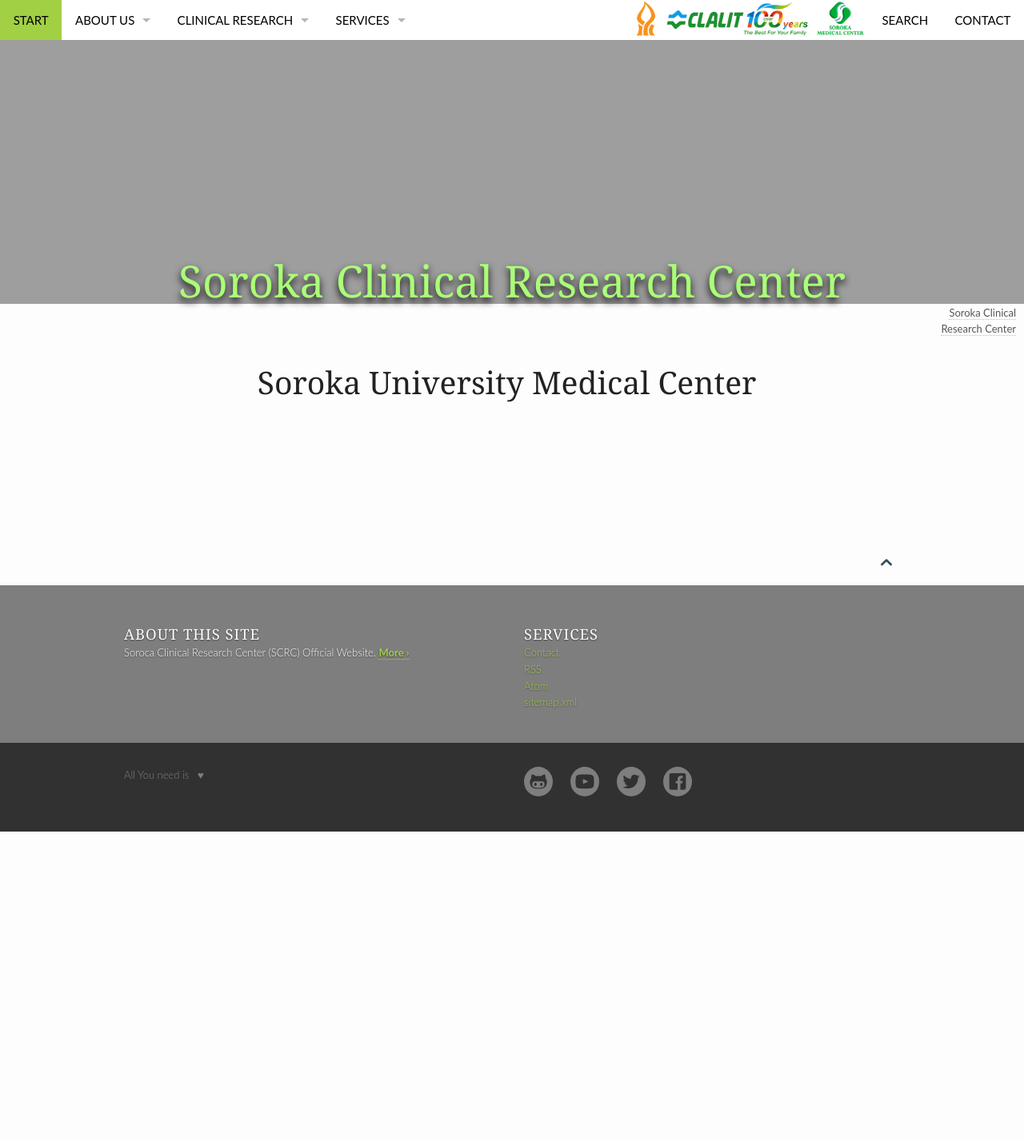
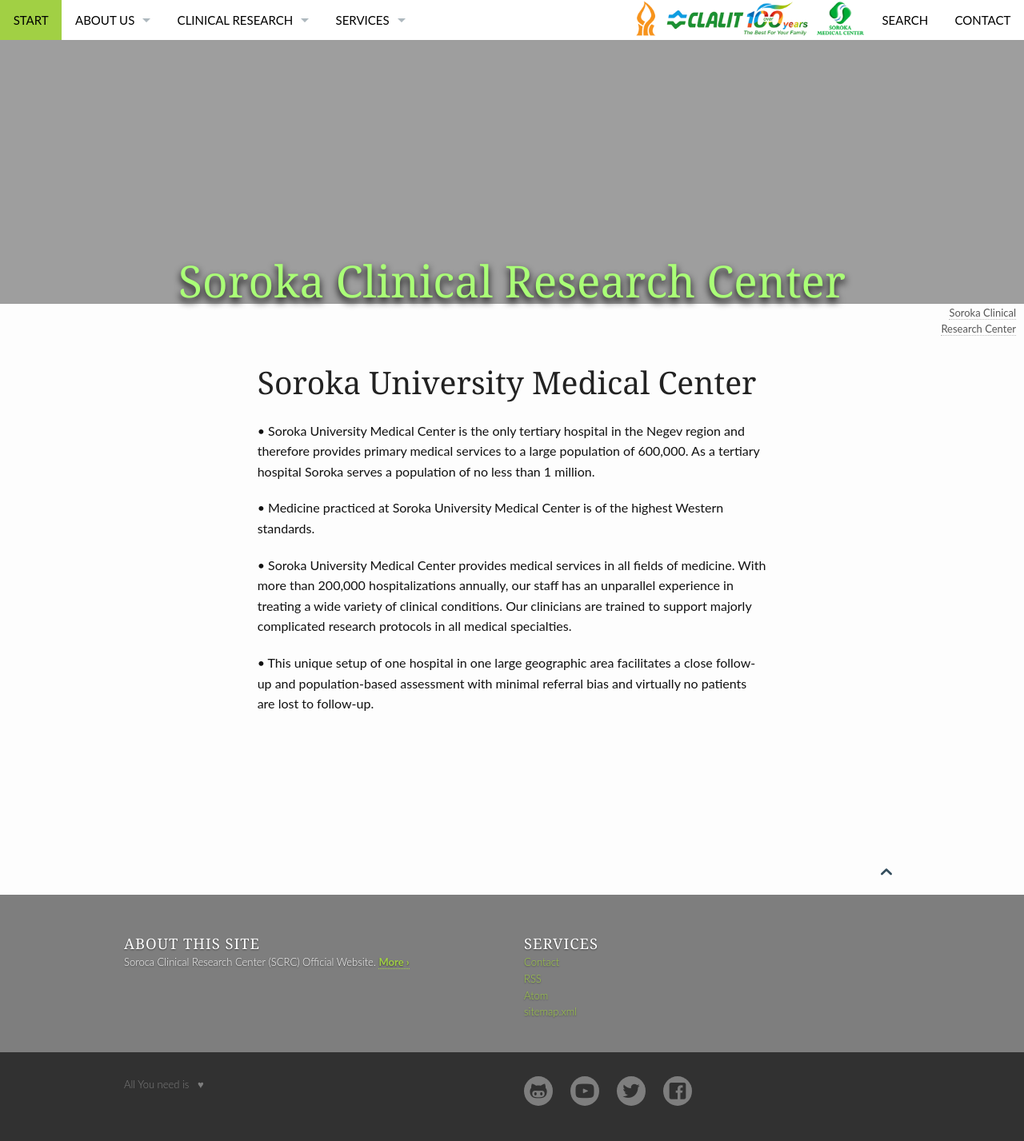
Before and after one commit to vsevkayf/OmarKhayyam, a Jekyll site: the page built from pages/soroka.md, in a window 1280 px wide. Shown: the whole page at 80% size. Built offline with Jekyll 4.4.1, drawn with Linux system fonts in a browser that asks for light colours; before the commit the page ends 1040 px from its top, so only the background shows below that.

Commit message:
Update soroka.md

```diff
--- a/pages/soroka.md
+++ b/pages/soroka.md
@@ -11,3 +11,11 @@
 teaser: ""
 permalink: "/soroka/"
 ---
+
+•	Soroka University Medical Center is the only tertiary hospital in the Negev region and therefore provides primary medical services to a large population of 600,000. As a tertiary hospital Soroka serves a population of no less than 1 million.
+
+•	Medicine practiced at Soroka University Medical Center is of the highest Western standards.
+
+•	Soroka University Medical Center provides medical services in all fields of medicine. With more than 200,000 hospitalizations annually, our staff has an unparallel experience in treating a wide variety of clinical conditions. Our clinicians are trained to support majorly complicated research protocols in all medical specialties.
+
+•	This unique setup of one hospital in one large geographic area facilitates a close follow-up and population-based assessment with minimal referral bias and virtually no patients are lost to follow-up.
```
